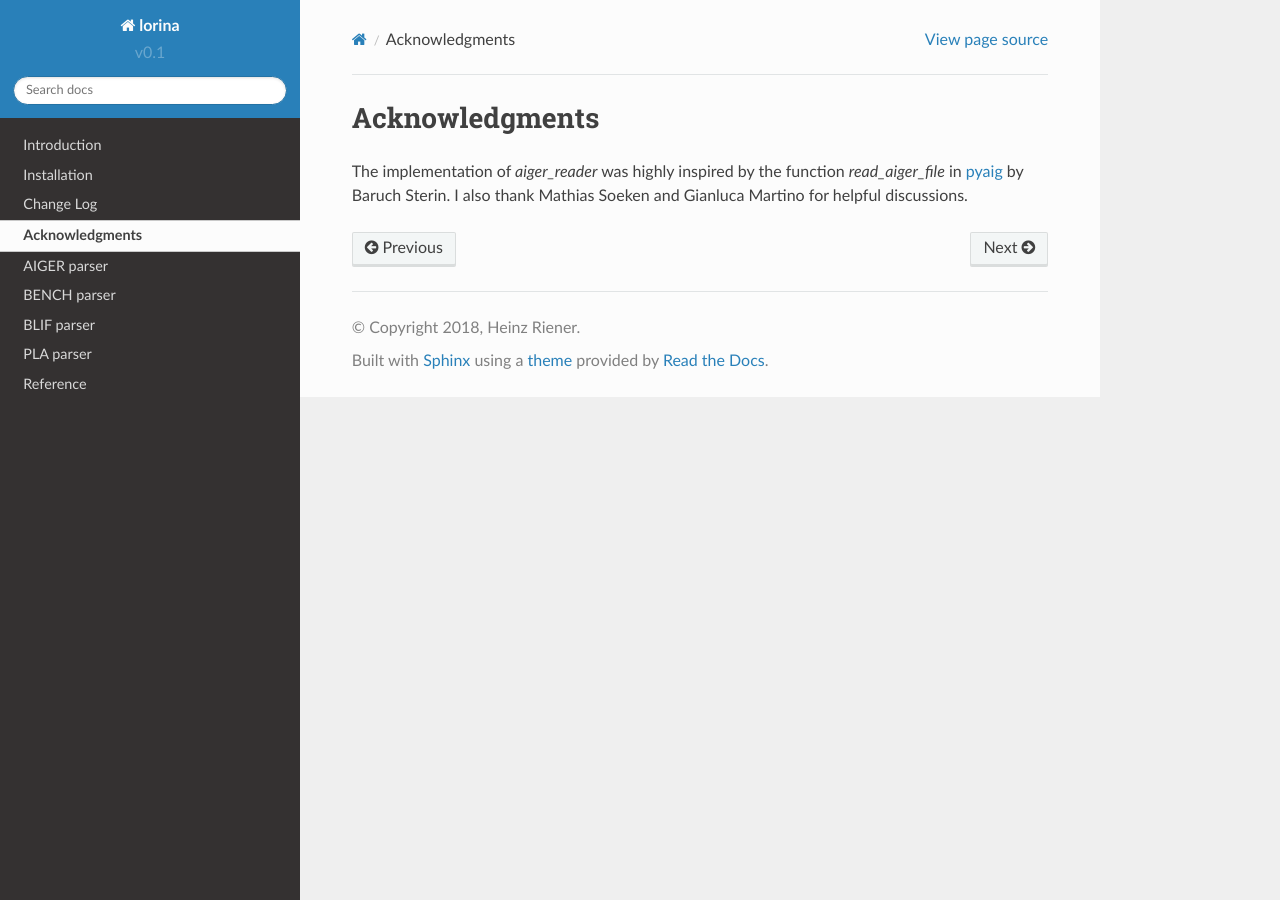
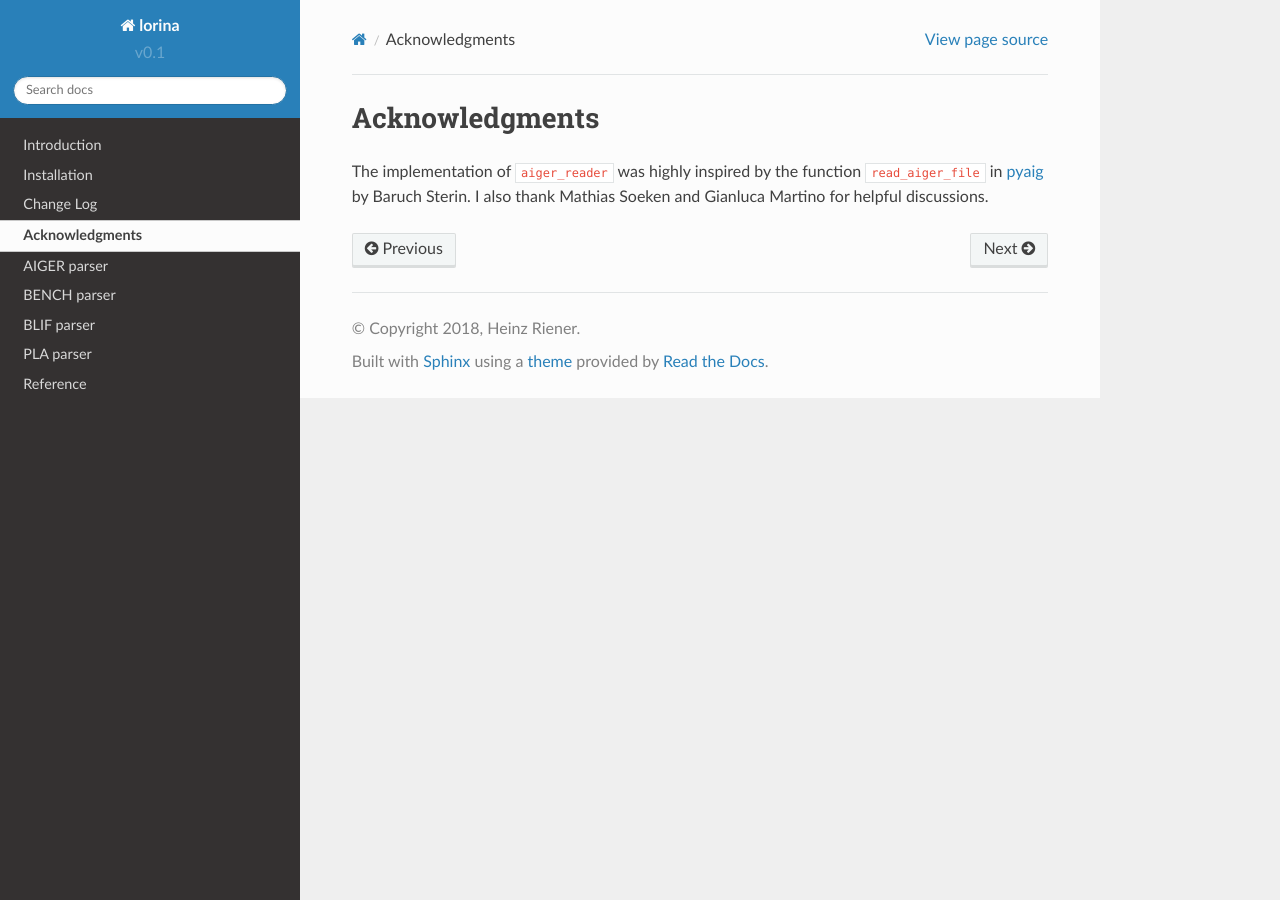
Before and after one commit to hriener/lorina, a Sphinx documentation site: the page built from docs/acknowledgments.rst, in a window 1280 px wide. Built offline with Sphinx 7.4.7 and the Read the Docs theme 2.0.0, drawn with Linux system fonts in a browser that asks for light colours; pages that are not in the unit, such as notebooks, are missing from menus.

```diff
--- a/docs/acknowledgments.rst
+++ b/docs/acknowledgments.rst
@@ -1,6 +1,6 @@
 Acknowledgments
 ===============
 
-The implementation of `aiger_reader` was highly inspired by the function `read_aiger_file` in pyaig_ by Baruch Sterin.  I also thank Mathias Soeken and Gianluca Martino for helpful discussions.
+The implementation of ``aiger_reader`` was highly inspired by the function ``read_aiger_file`` in pyaig_ by Baruch Sterin.  I also thank Mathias Soeken and Gianluca Martino for helpful discussions.
 
 .. _pyaig: https://bitbucket.org/sterin/pyaig/
```
